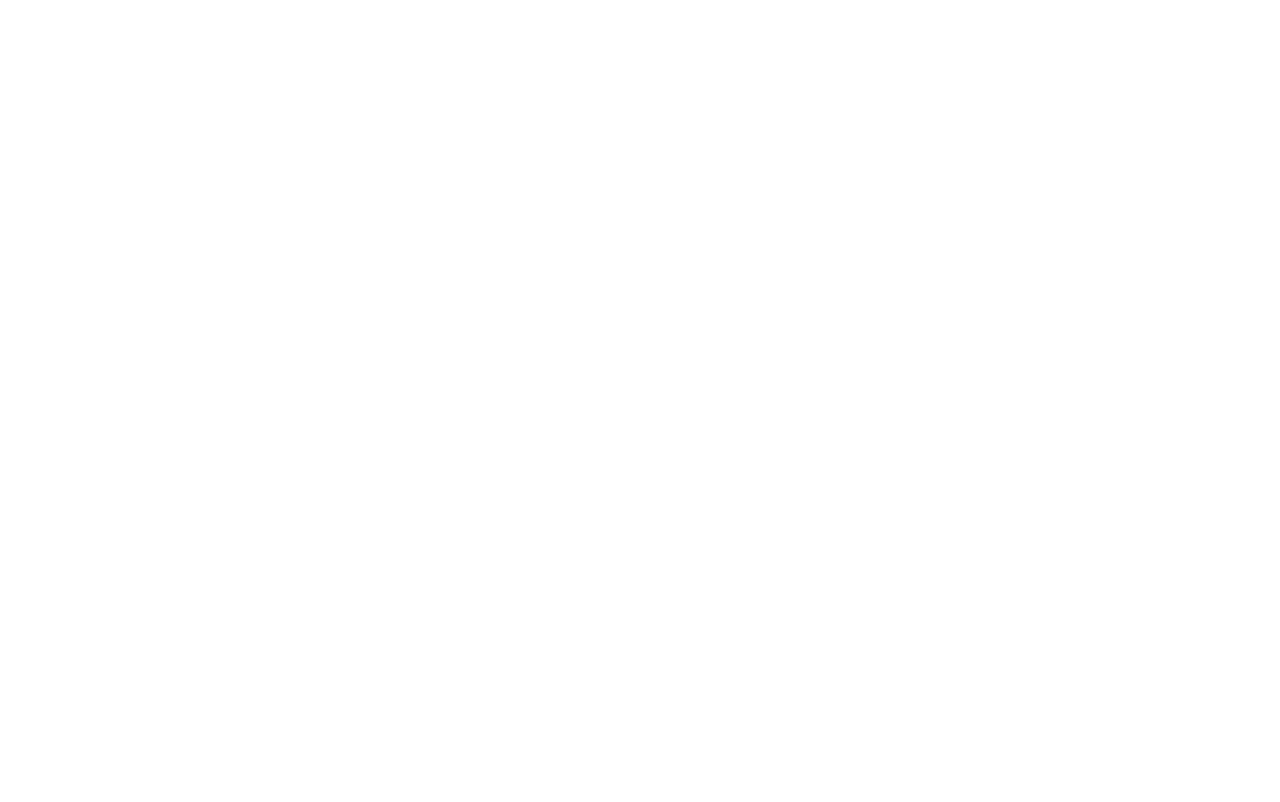
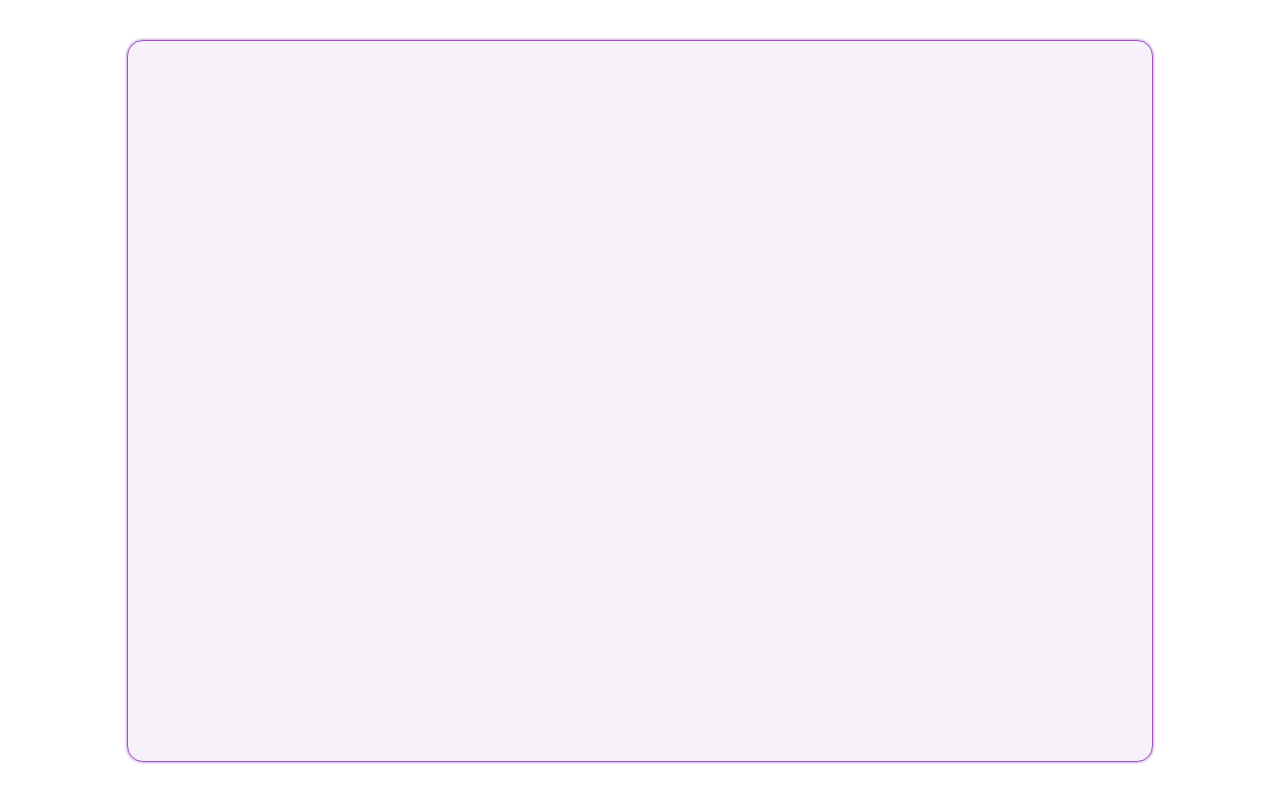
Before and after one commit to hrv3str/odin-admin-dashboard, a plain HTML site: page index.html in a window 1280 px wide. Drawn offline with Linux system fonts and the light colour scheme.

Commit message:
Add basic div
Add a div with class .main-container to hold the page
content and style it

```diff
--- a/index.html
+++ b/index.html
@@ -17,6 +17,6 @@
     <title>Admin Dashboard</title>
 </head>
 <body>
-
+    <div class="main-container"></div>
 </body>
 </html>
--- a/styles.css
+++ b/styles.css
@@ -4,4 +4,16 @@
     --col-second: #f7e185;
     --col-third: #cb9bba;
     --col-fourth: #9d53c3;
+    --col-fourth-tranc: #9e53c315;
 }
+
+/* Main section */
+.main-container {
+    width: calc(100vw * 0.8);
+    height: calc(100vh * 0.9 );
+    border: 1px solid var(--col-fourth);
+    box-shadow: 0px 0px 3px var(--col-fourth);
+    background-color: var(--col-fourth-tranc);
+    border-radius: 1rem;
+    margin: calc(100vh * 0.05) auto;
+}
```
